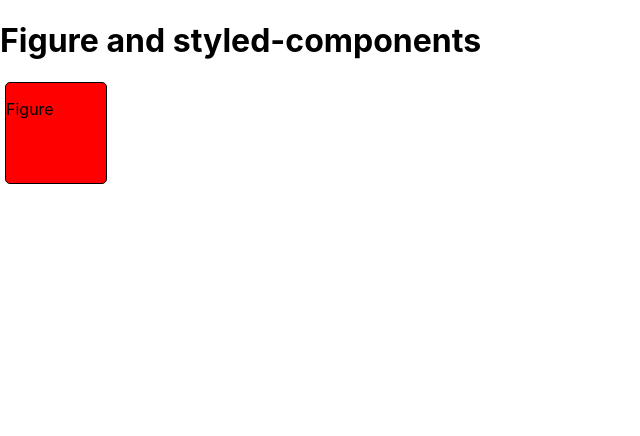
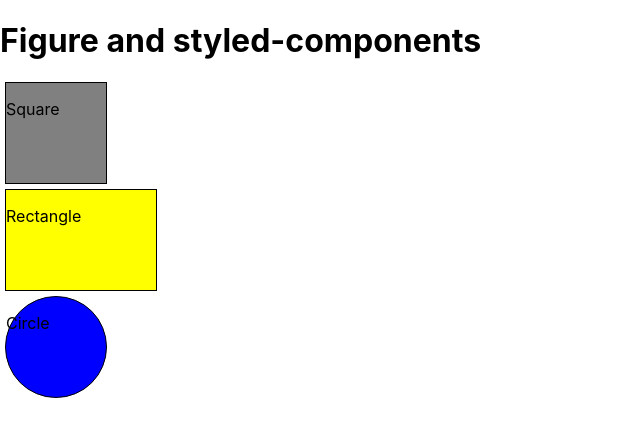
Before and after one commit to KostiantynPolishko2/style-component, a React (Create React App) app: page / in a window 1280 px wide. Shown: the top 436 px of the page, without its empty margins (0-640 px from the left). Built offline with nearby package versions, Linux system fonts and the light colour scheme.

Commit message:
5 Rectangle Circle have been done correspding styled-elements
styled-components Rectangle and Circle are inherited from parent FigureWraps.

```diff
--- a/src/components/Figures/Figures.styled.ts
+++ b/src/components/Figures/Figures.styled.ts
@@ -1,4 +1,5 @@
 import styled from 'styled-components';
+import _default from 'styled-components/dist/utils/createWarnTooManyClasses';
 
 interface FigureProps {
     bgColor?: string;
@@ -8,16 +9,39 @@ interface SquareProps extends FigureProps {
     size?: number;
 }
 
-const _default = {size: 75, width: 100, height: 200, bgColor: 'grey'}
+interface RectangleProps extends FigureProps {
+    width?: number;
+    height?: number;
+}
+
+const _defaultSquare: SquareProps = {
+    bgColor: 'greeyellow',
+    size: 100,
+}
+
+const _defaultRect: RectangleProps = {
+    bgColor: 'red',
+    width: 150,
+    height: 100,
+}
 
 const FigureWrapper = styled.div<FigureProps>`
-    background-color: ${props => props.bgColor || _default.bgColor};
+    background-color: ${props => props.bgColor || 'grey'};
     border: 1px solid black;
     margin: 5px;
-    border-radius: 5px;
 `;
 
 export const Square = styled(FigureWrapper)<SquareProps>`
-    width: ${props => props.size || _default.size}px;
-    height: ${props => props.size || _default.size}px;
+    width: ${props => props.size || _defaultSquare.size}px;
+    height: ${props => props.size || _defaultSquare.size}px;
 `;
+
+export const Rectangle = styled(FigureWrapper)<RectangleProps>`
+    background-color: ${props => props.bgColor || _defaultRect.bgColor};
+    width: ${props => props.width || _defaultRect.width}px;
+    height: ${props => props.height || _defaultRect.height}px;
+`;
+
+export const Circle = styled(Square)<SquareProps>`
+    border-radius: 50%;
+`;
--- a/src/components/Figures/Figures.tsx
+++ b/src/components/Figures/Figures.tsx
@@ -1,12 +1,20 @@
 import React, { FC } from 'react';
-import { Square } from './Figures.styled';
+import { Square, Rectangle, Circle } from './Figures.styled';
 
 interface FiguresProps {}
 
 const Figure: FC<FiguresProps> = () => (
- <Square size={100} bgColor='red'>
-    <p>Figure</p>
- </Square>
+   <>
+      <Square size={100}>
+         <p>Square</p>
+      </Square>
+      <Rectangle width={150} height={100} bgColor='yellow'>
+         <p>Rectangle</p>
+      </Rectangle>
+      <Circle size={100} bgColor='blue'>
+         <p>Circle</p>
+      </Circle>
+   </>
 );
 
 export default Figure;
```
